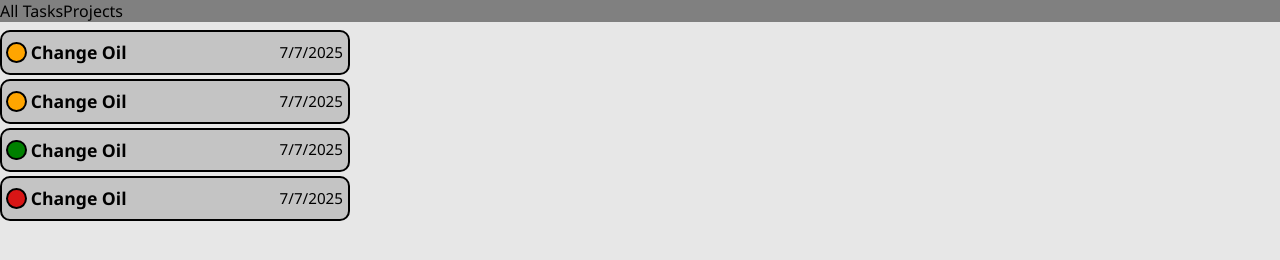
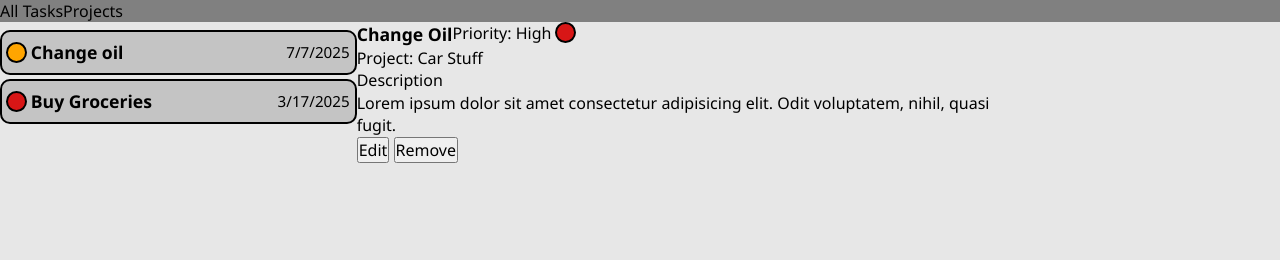
Before and after one commit to Liquid-Tension-Experiment/todo-app, a website built with webpack: page src/template.html in a window 1280 px wide. Built offline with nearby package versions, Linux system fonts and the light colour scheme.

Commit message:
Implement dynamic rendering of task list

```diff
--- /dev/null
+++ b/src/js/display.js
@@ -0,0 +1,57 @@
+export default class Display {
+    constructor(){
+        this.state = '';
+    }
+
+    displayTasks(tasks){
+        const leftCol = document.querySelector('.main-left-col');
+        this.#emptyContent(leftCol);
+
+        let taskSection = document.createElement("div");
+        taskSection.classList.add("task-section");
+        leftCol.appendChild(taskSection);
+
+
+        for (const task of tasks){
+            let taskRow = document.createElement("div");
+            taskRow.classList.add("task-row");
+            taskSection.appendChild(taskRow);
+
+            let icon = document.createElement("div");
+            let priorityLevel = this.#getPriorityString(task);
+            icon.classList.add("priority-icon", priorityLevel);
+            taskRow.appendChild(icon);
+
+            let title = document.createElement("div");
+            title.classList.add("task-title");
+            title.textContent = task.title;
+            taskRow.appendChild(title);
+
+            let date = document.createElement("div");
+            date.classList.add("task-date");
+            date.textContent = task.dueDate;
+            taskRow.appendChild(date);
+
+        }
+    }
+    displaySingleTask(){
+
+    }
+    #getPriorityString(element)
+    {
+        if(element.priority == 'high'){
+            return 'priority-high';
+        }else if(element.priority == 'med'){
+            return 'priority-med';
+        }else if(element.priority == 'low'){
+            return 'priority-low';
+        }else{
+            return "error";
+        }
+    }
+    #emptyContent(element){
+        while(element.firstChild){
+            element.removeChild(element.lastChild);
+        }
+    }
+}
--- a/src/js/index.js
+++ b/src/js/index.js
@@ -7,10 +7,22 @@ import "../styles.css";
 
 import ToDo from "./todoClass.js";
 import Project from "./projectClass.js";
+import Display from "./display.js";
 
+const tasks = []
 let mytodo = new ToDo('Change oil',
     'Dodge Dakota needs an oil change.',
     '7/7/2025',
     'med',
 )
+let mytodo2 = new ToDo('Buy Groceries',
+    "I am quite hungry. I should pick up fruit, meat, vegetables and maybe dog food too",
+    '3/17/2025',
+    'high',
+)
+tasks.push(mytodo)
+tasks.push(mytodo2)
+
+const display = new Display();
+display.displayTasks(tasks);
 console.log(mytodo);
--- a/src/js/todoClass.js
+++ b/src/js/todoClass.js
@@ -1,8 +1,11 @@
 export default class ToDo {
-    constructor(title, desc, dueDate, priority){
+    constructor(title, desc, dueDate, priority, project = ''){
         this.title = title;
         this.description = desc;
         this.dueDate = dueDate;
         this.priority = priority;
+        this.id = crypto.randomUUID();
+        this.project = project;
     }
+
 }
--- a/src/styles.css
+++ b/src/styles.css
@@ -16,7 +16,18 @@ body {
     background-color: #e7e7e7;
     font-size: inherit;
 }
+#content {
+    display:flex;
+}
+.main-left-col {
+ width: 375px;
+}
+.main-right-col {
 
+}
+.task-display .row-one {
+    display: flex;
+}
 .task-section {
     padding: 8px 0;
     display: flex;
@@ -27,7 +38,6 @@ body {
     padding: 8px 0;
     display: flex;
     align-items: center;
-    width: 350px;
     background-color: #c4c4c4;
     border-radius: 10px;
     border: 2px solid black;
--- a/src/template.html
+++ b/src/template.html
@@ -16,7 +16,8 @@
     </header>
     <div class="content-section">
         <div class="container">
-            <div id="content-one">
+            <div id="content">
+                <div class="main-left-col">
                     <div class="task-section">
                         <div class="task-row">
                             <div class="priority-icon priority-med"></div>
@@ -39,7 +40,27 @@
                             <div class="task-date">7/7/2025</div>
                         </div>
                     </div>
-
+                </div>
+                <div class="main-right-col">
+                    <div class="task-display">
+                        <div class="row-one">
+                            <div class="task-title">Change Oil</div>
+                            <div class="priority-text">Priority: High</div>
+                            <div class="priority-icon priority-high"></div>
+                        </div>
+                        <div class="row-two">
+                            <div>Project: Car Stuff</div>
+                        </div>
+                        <div class="row-three">
+                            <div>Description</div>
+                            <div>Lorem ipsum dolor sit amet consectetur adipisicing elit. Odit voluptatem, nihil, quasi fugit.</div>
+                        </div>
+                        <div class="task-button-row">
+                            <button type="button">Edit</button>
+                            <button type="button">Remove</button>
+                        </div>
+                    </div>
+                </div>
             </div>
         </div>
     </div>
```
Lines whose indentation alone changed are shown as unchanged.
